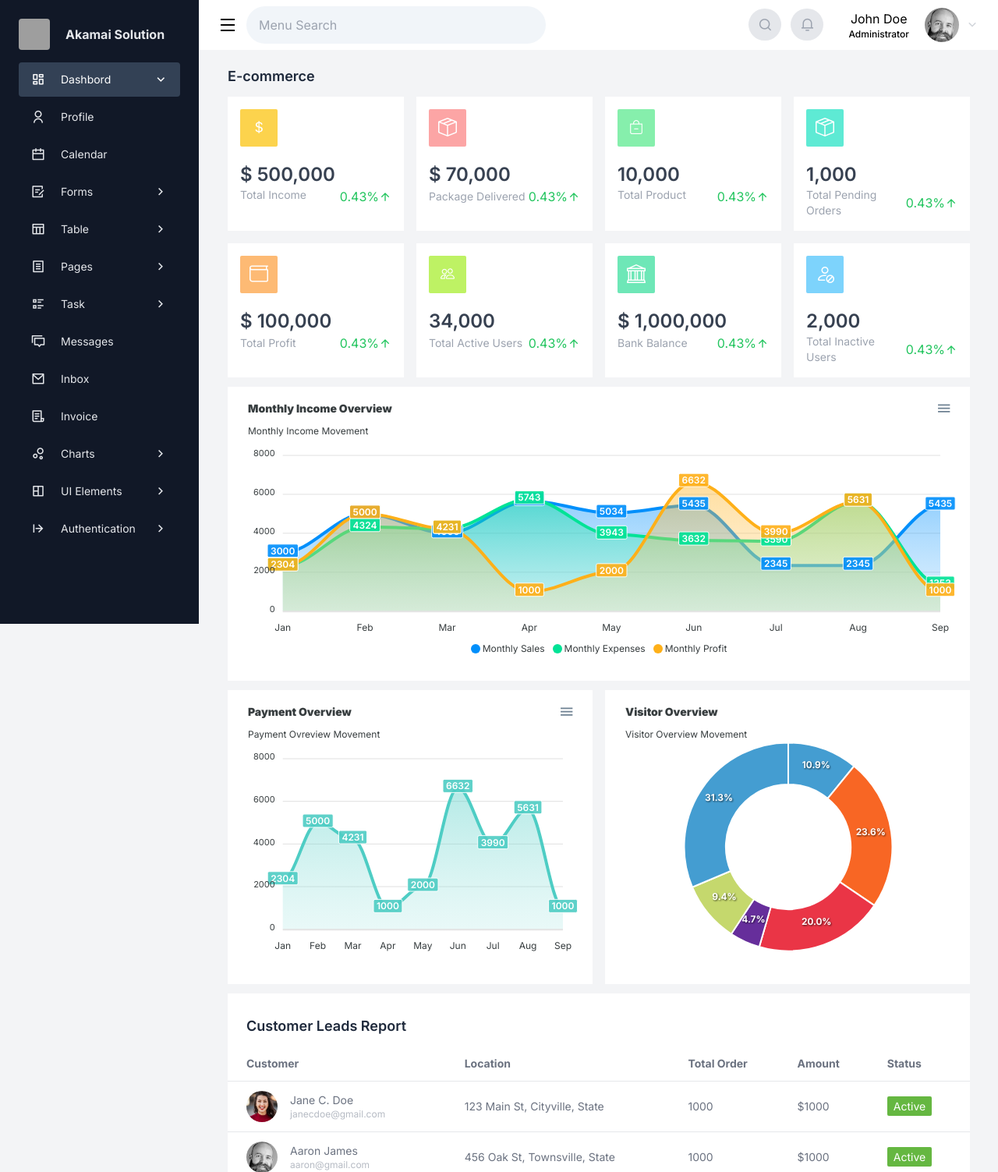
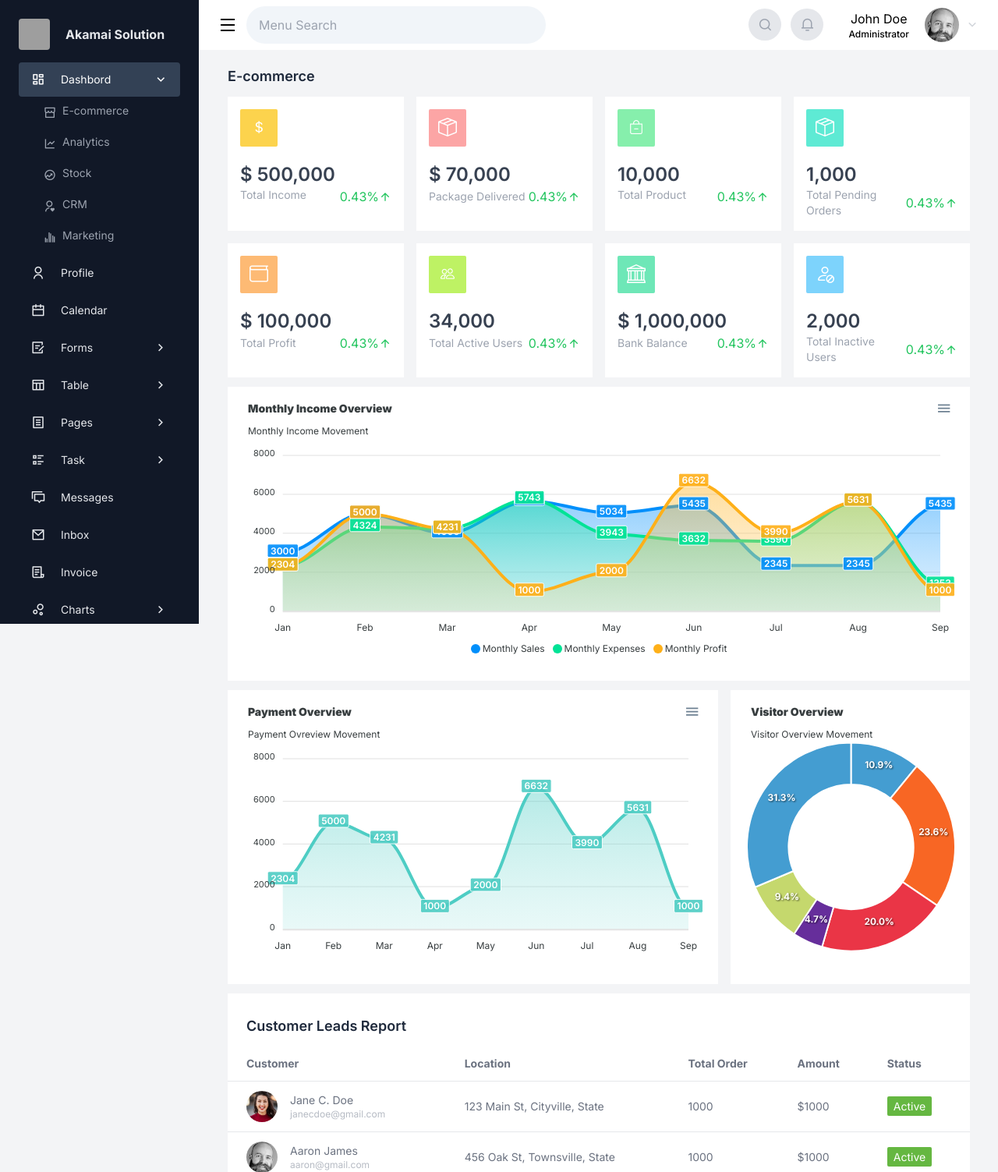
Before and after one commit to kiannaquines/akamai-django-admin, a Django app: page / in a window 1280 px wide. Shown: the top 1503 px of the page at 78% size. Run offline with Django 5.2, Linux system fonts and the light colour scheme; some libraries are stand-ins or nearby versions; grey boxes are pictures that could not be loaded.

Commit message:
fix minor bugs

```diff
--- a/myapp/settings.py
+++ b/myapp/settings.py
@@ -107,7 +107,7 @@ USE_TZ = True
 # https://docs.djangoproject.com/en/5.0/howto/static-files/
 
 STATIC_URL = 'static/'
-
+SECURE_CROSS_ORIGIN_OPENER_POLICY = None
 STATICFILES_DIRS = [
 	BASE_DIR /  'static',
 	'/home/router/Desktop/myapp/static'
--- a/static/css/akamai.main.css
+++ b/static/css/akamai.main.css
@@ -718,10 +718,6 @@ video {
   z-index: 50;
 }
 
-.col-auto{
-  grid-column: auto;
-}
-
 .float-start{
   float: inline-start;
 }
@@ -1310,10 +1306,6 @@ video {
 
 .grid-flow-col-dense{
   grid-auto-flow: column dense;
-}
-
-.grid-cols-3{
-  grid-template-columns: repeat(3, minmax(0, 1fr));
 }
 
 .flex-row{
@@ -2994,9 +2986,9 @@ video {
   color: rgb(255 255 255 / var(--tw-text-opacity));
 }
 
-.hover\:bg-blue-500:hover{
+.hover\:bg-gray-500:hover{
   --tw-bg-opacity: 1;
-  background-color: rgb(59 130 246 / var(--tw-bg-opacity));
+  background-color: rgb(107 114 128 / var(--tw-bg-opacity));
 }
 
 .hover\:bg-slate-200:hover{
@@ -3076,16 +3068,16 @@ video {
     grid-auto-flow: row;
   }
 
-  .md\:grid-cols-1{
-    grid-template-columns: repeat(1, minmax(0, 1fr));
+  .md\:grid-rows-1{
+    grid-template-rows: repeat(1, minmax(0, 1fr));
   }
 
   .md\:grid-rows-2{
     grid-template-rows: repeat(2, minmax(0, 1fr));
   }
 
-  .md\:grid-rows-1{
-    grid-template-rows: repeat(1, minmax(0, 1fr));
+  .md\:grid-rows-3{
+    grid-template-rows: repeat(3, minmax(0, 1fr));
   }
 }
 
@@ -3094,10 +3086,6 @@ video {
     left: 0px;
   }
 
-  .lg\:col-span-2{
-    grid-column: span 2 / span 2;
-  }
-
   .lg\:inline{
     display: inline;
   }
@@ -3110,16 +3098,16 @@ video {
     grid-auto-flow: column;
   }
 
+  .lg\:grid-cols-2{
+    grid-template-columns: repeat(2, minmax(0, 1fr));
+  }
+
   .lg\:grid-cols-4{
     grid-template-columns: repeat(4, minmax(0, 1fr));
   }
 
   .lg\:grid-cols-3{
     grid-template-columns: repeat(3, minmax(0, 1fr));
-  }
-
-  .lg\:grid-cols-2{
-    grid-template-columns: repeat(2, minmax(0, 1fr));
   }
 }
 
--- a/static/js/akamai.main.js
+++ b/static/js/akamai.main.js
@@ -1,13 +1,15 @@
-window.onload = function(){
+window.addEventListener("load",() => {
     document.querySelectorAll('.sidebar-item').forEach(item => {
         if(item.classList.contains('active')){
-            // alert("Naay active")
+            item.closest('.group').classList.add('selected')
         }
     });
-}
+})
+
 
 document.querySelectorAll('.sidebar-item').forEach(item => {
-    item.addEventListener('click', function(){
+    item.addEventListener('click', function(e){
+        e.preventDefault()
         const Subparent = item.closest('.group')
         if(!Subparent.classList.contains('selected')){
             Subparent.classList.add('selected')
@@ -20,6 +22,9 @@ document.querySelectorAll('.sidebar-item').forEach(item => {
 });
 
 document.querySelector('.toggle-navbar').addEventListener('click', function(e){
+
+    e.preventDefault()
+
     var sidebar = document.querySelector('.sidebar')
     var navbar = document.querySelector('.navbar')
     var content = document.querySelector('.content')
@@ -52,6 +57,8 @@ document.querySelector('.toggle-navbar').addEventListener('click', function(e){
 
 
 document.querySelector('#profile-container').addEventListener('click',function(e){
+    e.preventDefault()
+
     const parent = document.querySelector('.dropdown')
     const userInfo = document.querySelector('.user-info')
     if(parent.classList.contains('hidden')){
--- a/system/templates/includes/sidebar.html
+++ b/system/templates/includes/sidebar.html
@@ -5,8 +5,8 @@
         <span class="text-md font-bold text-gray-200 mx-5">Akamai Solution</span>
    </a>
    <ul class="mt-4">
-        <li class="group sidebar-item mb-1 active">
-            <a href="#" class="flex items-center align-center py-2 px-4 text-gray-200 text-lg hover:bg-blue-500 group-[.active]:text-white group-[.active]:bg-slate-700 transition ease-out duration-500 rounded">
+        <li class="group mb-1 sidebar-item active">
+            <a href="#" class="flex items-center align-center py-2 px-4 text-gray-200 text-lg hover:bg-gray-500 group-[.active]:text-white group-[.active]:bg-slate-700 transition ease-out duration-500 rounded">
                 <i class="ri-dashboard-line mr-5"></i>
                 <span class="text-sm">Dashbord</span>
                 <i class="ri-arrow-right-s-line ml-auto group-[.active]:rotate-90"></i>
@@ -45,19 +45,19 @@
             </ul>
         </li>
         <li class="group mb-1 sidebar-item">
-            <a href="#" class="flex items-center align-center py-2 px-4 text-gray-200 hover:text-gray-100 text-lg hover:bg-blue-500 rounded group-[.active]:text-white group-[.active]:bg-slate-700 transition ease-out duration-500">
+            <a href="#" class="flex items-center align-center py-2 px-4 text-gray-200 hover:text-gray-100 text-lg hover:bg-gray-500 rounded group-[.active]:text-white group-[.active]:bg-slate-700 transition ease-out duration-500">
                 <i class="ri-user-line mr-5"></i>
                 <span class="text-sm">Profile</span>
             </a>
         </li>
         <li class="group mb-1 sidebar-item">
-            <a href="#" class="flex items-center align-center py-2 px-4 text-gray-200 hover:text-gray-100 text-lg hover:bg-blue-500 group-[.active]:text-white group-[.active]:bg-slate-700 transition ease-out duration-500 rounded">
+            <a href="#" class="flex items-center align-center py-2 px-4 text-gray-200 hover:text-gray-100 text-lg hover:bg-gray-500 group-[.active]:text-white group-[.active]:bg-slate-700 transition ease-out duration-500 rounded">
                 <i class="ri-calendar-line mr-5"></i>
                 <span class="text-sm">Calendar</span>
             </a>
         </li>
         <li class="group mb-1 sidebar-item">
-            <a href="#" class="flex items-center align-center py-2 px-4 text-gray-200 hover:text-gray-100 text-lg hover:bg-blue-500 group-[.active]:text-white group-[.active]:bg-slate-700 transition ease-out duration-500 rounded">
+            <a href="#" class="flex items-center align-center py-2 px-4 text-gray-200 hover:text-gray-100 text-lg hover:bg-gray-500 group-[.active]:text-white group-[.active]:bg-slate-700 transition ease-out duration-500 rounded">
                 <i class="ri-draft-line mr-5"></i>
                 <span class="text-sm">Forms</span>
                 <i class="ri-arrow-right-s-line ml-auto group-[.active]:rotate-90"></i>
@@ -84,7 +84,7 @@
             </ul>
         </li>
         <li class="group mb-1 sidebar-item">
-            <a href="#" class="flex items-center align-center py-2 px-4 text-gray-200 hover:text-gray-100 text-lg hover:bg-blue-500 group-[.active]:text-white group-[.active]:bg-slate-700 transition ease-out duration-500 rounded">
+            <a href="#" class="flex items-center align-center py-2 px-4 text-gray-200 hover:text-gray-100 text-lg hover:bg-gray-500 group-[.active]:text-white group-[.active]:bg-slate-700 transition ease-out duration-500 rounded">
                 <i class="ri-table-line mr-5"></i>
                 <span class="text-sm">Table</span>
                 <i class="ri-arrow-right-s-line ml-auto group-[.active]:rotate-90"></i>
@@ -105,7 +105,7 @@
             </ul>
         </li>
         <li class="group mb-1 sidebar-item">
-            <a href="#" class="flex items-center align-center py-2 px-4 text-gray-200 hover:text-gray-100 text-lg hover:bg-blue-500 group-[.active]:text-white group-[.active]:bg-slate-700 transition ease-out duration-500 rounded">
+            <a href="#" class="flex items-center align-center py-2 px-4 text-gray-200 hover:text-gray-100 text-lg hover:bg-gray-500 group-[.active]:text-white group-[.active]:bg-slate-700 transition ease-out duration-500 rounded">
                 <i class="ri-file-list-line mr-5"></i>
                 <span class="text-sm">Pages</span>
                 <i class="ri-arrow-right-s-line ml-auto group-[.active]:rotate-90"></i>
@@ -132,7 +132,7 @@
             </ul>
         </li>
         <li class="group mb-1 sidebar-item">
-            <a href="#" class="flex items-center align-center py-2 px-4 text-gray-200 hover:text-gray-100 text-lg hover:bg-blue-500 group-[.active]:text-white group-[.active]:bg-slate-700 transition ease-out duration-500 rounded">
+            <a href="#" class="flex items-center align-center py-2 px-4 text-gray-200 hover:text-gray-100 text-lg hover:bg-gray-500 group-[.active]:text-white group-[.active]:bg-slate-700 transition ease-out duration-500 rounded">
                 <i class="ri-list-check-2 mr-5"></i>
                 <span class="text-sm">Task</span>
                 <i class="ri-arrow-right-s-line ml-auto group-[.active]:rotate-90"></i>
@@ -160,26 +160,26 @@
         </li>
 
         <li class="group mb-1 sidebar-item">
-            <a href="#" class="flex items-center align-center py-2 px-4 text-gray-200 hover:text-gray-100 text-lg hover:bg-blue-500 group-[.active]:text-white group-[.active]:bg-slate-700 transition ease-out duration-500 rounded">
+            <a href="#" class="flex items-center align-center py-2 px-4 text-gray-200 hover:text-gray-100 text-lg hover:bg-gray-500 group-[.active]:text-white group-[.active]:bg-slate-700 transition ease-out duration-500 rounded">
                 <i class="ri-discuss-line mr-5"></i>
                 <span class="text-sm">Messages</span>
             </a>
         </li>
         <li class="group mb-1 sidebar-item">
-            <a href="#" class="flex items-center align-center py-2 px-4 text-gray-200 hover:text-gray-100 text-lg hover:bg-blue-500 group-[.active]:text-white group-[.active]:bg-slate-700 transition ease-out duration-500 rounded">
+            <a href="#" class="flex items-center align-center py-2 px-4 text-gray-200 hover:text-gray-100 text-lg hover:bg-gray-500 group-[.active]:text-white group-[.active]:bg-slate-700 transition ease-out duration-500 rounded">
                 <i class="ri-mail-line mr-5"></i>
                 <span class="text-sm">Inbox</span>
             </a>
         </li>
         <li class="group mb-1 sidebar-item">
-            <a href="#" class="flex items-center align-center py-2 px-4 text-gray-200 hover:text-gray-100 text-lg hover:bg-blue-500 group-[.active]:text-white group-[.active]:bg-slate-700 transition ease-out duration-500 rounded">
+            <a href="#" class="flex items-center align-center py-2 px-4 text-gray-200 hover:text-gray-100 text-lg hover:bg-gray-500 group-[.active]:text-white group-[.active]:bg-slate-700 transition ease-out duration-500 rounded">
                 <i class="ri-file-list-3-line mr-5"></i>
                 <span class="text-sm">Invoice</span>
             </a>
         </li>
 
         <li class="group mb-1 sidebar-item">
-            <a href="#" class="flex items-center align-center py-2 px-4 text-gray-200 hover:text-gray-100 text-lg hover:bg-blue-500 group-[.active]:text-white group-[.active]:bg-slate-700 transition ease-out duration-500 rounded">
+            <a href="#" class="flex items-center align-center py-2 px-4 text-gray-200 hover:text-gray-100 text-lg hover:bg-gray-500 group-[.active]:text-white group-[.active]:bg-slate-700 transition ease-out duration-500 rounded">
                 <i class="ri-bubble-chart-line mr-5"></i>
                 <span class="text-sm">Charts</span>
                 <i class="ri-arrow-right-s-line ml-auto group-[.active]:rotate-90"></i>
@@ -201,7 +201,7 @@
         </li>
 
         <li class="group mb-1 sidebar-item">
-            <a href="#" class="flex items-center align-center py-2 px-4 text-gray-200 hover:text-gray-100 text-lg hover:bg-blue-500 group-[.active]:text-white group-[.active]:bg-slate-700 transition ease-out duration-500 rounded">
+            <a href="#" class="flex items-center align-center py-2 px-4 text-gray-200 hover:text-gray-100 text-lg hover:bg-gray-500 group-[.active]:text-white group-[.active]:bg-slate-700 transition ease-out duration-500 rounded">
                 <i class="ri-layout-4-line mr-5"></i>
                 <span class="text-sm">UI Elements</span>
                 <i class="ri-arrow-right-s-line ml-auto group-[.active]:rotate-90"></i>
@@ -270,7 +270,7 @@
             </ul>
         </li>
         <li class="group mb-1 sidebar-item">
-            <a href="#" class="flex items-center align-center py-2 px-4 text-gray-200 hover:text-gray-100 text-lg hover:bg-blue-500 group-[.active]:text-white group-[.active]:bg-slate-700 transition ease-out duration-100 rounded">
+            <a href="#" class="flex items-center align-center py-2 px-4 text-gray-200 hover:text-gray-100 text-lg hover:bg-gray-500 group-[.active]:text-white group-[.active]:bg-slate-700 transition ease-out duration-100 rounded">
                 <i class="ri-expand-right-line mr-5"></i>
                 <span class="text-sm">Authentication</span>
                 <i class="ri-arrow-right-s-line ml-auto group-[.active]:rotate-90"></i>
--- a/system/templates/index.html
+++ b/system/templates/index.html
@@ -114,8 +114,8 @@
             <div id="monthly-graph"></div>
         </div>
 
-        <div class="grid lg:grid-cols-2 md:grid-rows-1 gap-4 mb-3">
-            <div class="bg-white shadow-black/5 w-full h-auto px-4 py-4">
+        <div class="grid lg:grid-cols-3 md:grid-rows-1 gap-4 mb-3">
+            <div class="bg-white md:col-span-2 shadow-black/5 w-full h-auto px-4 py-4">
                 <div id="payment-graph"></div>
             </div>
             <div class="bg-white shadow-black/5 w-full h-auto px-4 py-4">
```
Also changed, not shown: 1 other file.
